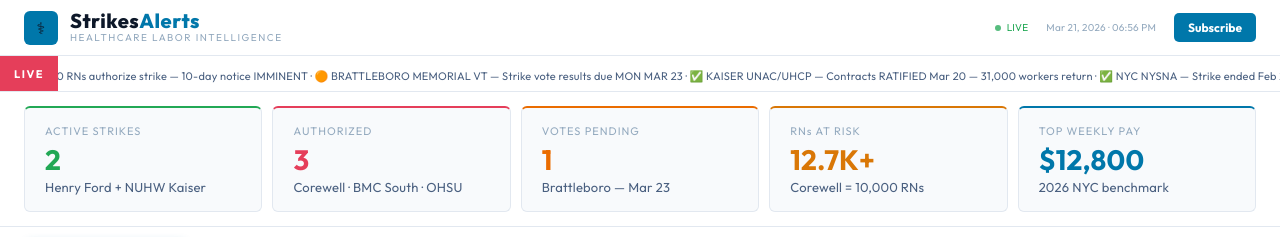
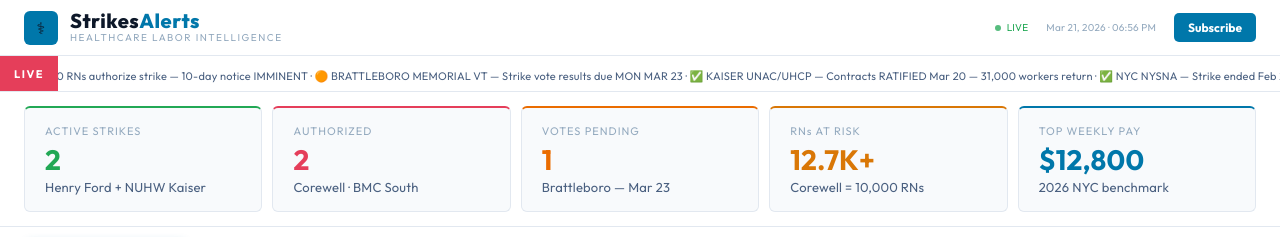
Before and after one commit to gameandtrad3-lang/Strikes-Alerts, a React (Create React App) app: page / in a window 1280 px wide. Shown: the top 237 px of the page. Built offline with nearby package versions, Linux system fonts and the light colour scheme.

Commit message:
Update App.js

```diff
--- a/src/App.js
+++ b/src/App.js
@@ -557,7 +557,7 @@
         {/* STATS */}
         <div style={{ display: "flex", gap: 10, padding: "14px 24px", background: "var(--surface)", borderBottom: "1px solid var(--border)", overflowX: "auto" }}>
           <StatCard label="ACTIVE STRIKES" value="2" sub="Henry Ford + NUHW Kaiser" color="var(--green)" delay={0} />
-          <StatCard label="AUTHORIZED" value="3" sub="Corewell · BMC South · OHSU" color="var(--red)" delay={60} />
+          <StatCard label="AUTHORIZED" value="2" sub="Corewell · BMC South" color="var(--red)" delay={60} />
           <StatCard label="VOTES PENDING" value="1" sub="Brattleboro — Mar 23" color="var(--orange)" delay={120} />
           <StatCard label="RNs AT RISK" value="12.7K+" sub="Corewell = 10,000 RNs" color="var(--yellow)" delay={180} />
           <StatCard label="TOP WEEKLY PAY" value="$12,800" sub="2026 NYC benchmark" color="var(--accent)" delay={240} />
```
